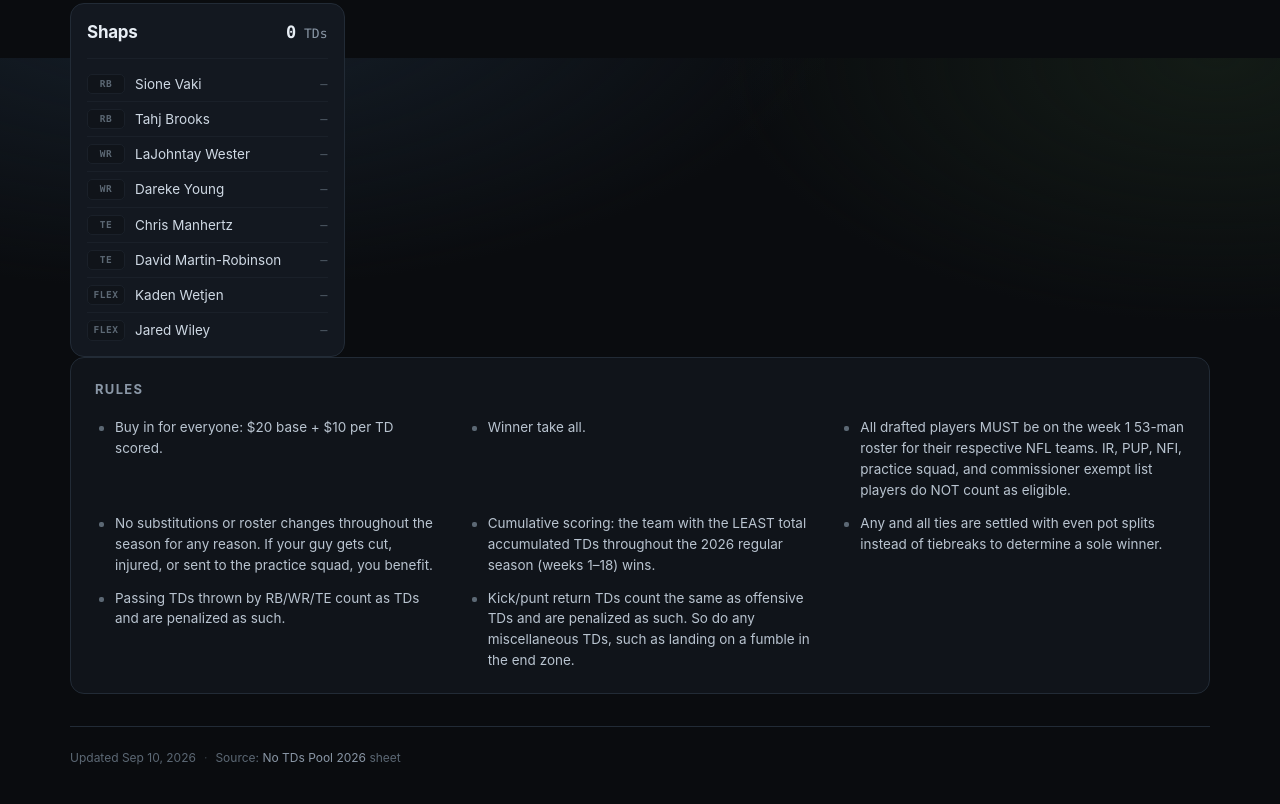
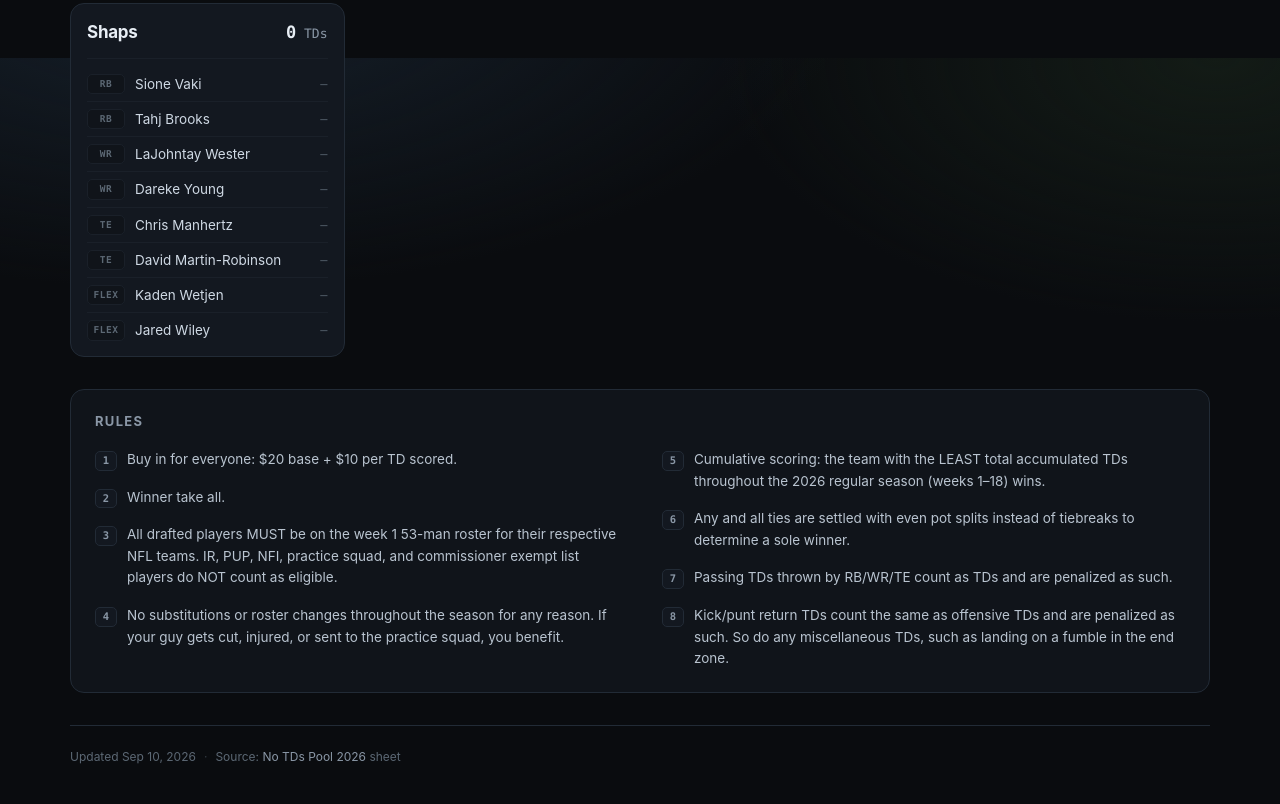
Before and after one commit to sdtilliss/notd, a plain HTML site: page index.html in a window 1280 px wide. Shown: the part 1542-2346 px from the top of the page. Drawn offline with Linux system fonts and the light colour scheme.

Commit message:
Clarify stat label and rebuild the rules layout
"Clean rosters" counted players, not rosters, so rename it to the thing it
actually measures: players with no TDs.

The rules grid locked items into rows sized by the tallest cell, which left
large gaps under the short rules. Switch to balanced CSS columns with
break-inside: avoid so the list flows evenly, and number the rules so they
can be referenced directly. Collapses to one column under 820px.

Co-Authored-By: Claude Opus 5 <noreply@anthropic.com>

```diff
--- a/assets/styles.css
+++ b/assets/styles.css
@@ -241,6 +241,7 @@ body {
   display: grid;
   grid-template-columns: repeat(auto-fill, minmax(272px, 1fr));
   gap: 14px;
+  margin-bottom: 32px;
 }
 
 .team {
@@ -343,28 +344,42 @@ body {
   list-style: none;
   margin: 0;
   padding: 0;
-  display: grid;
-  grid-template-columns: repeat(auto-fit, minmax(330px, 1fr));
-  gap: 12px 28px;
+  columns: 2;
+  column-gap: 44px;
+  counter-reset: rule;
 }
 
 .rules li {
+  break-inside: avoid;
+  -webkit-column-break-inside: avoid;
+  page-break-inside: avoid;
   position: relative;
-  padding-left: 20px;
+  padding-left: 32px;
+  margin-bottom: 16px;
   font-size: 13.5px;
   color: #b9c4d0;
-  line-height: 1.55;
+  line-height: 1.6;
+  counter-increment: rule;
 }
 
+.rules li:last-child { margin-bottom: 0; }
+
 .rules li::before {
-  content: "";
+  content: counter(rule);
   position: absolute;
-  left: 4px;
-  top: 9px;
-  width: 5px;
-  height: 5px;
-  border-radius: 2px;
-  background: var(--dim);
+  left: 0;
+  top: 2px;
+  width: 20px;
+  padding: 1px 0;
+  text-align: center;
+  font-family: var(--mono);
+  font-size: 10.5px;
+  font-weight: 600;
+  line-height: 1.5;
+  color: var(--muted);
+  background: var(--card);
+  border: 1px solid var(--line);
+  border-radius: 5px;
 }
 
 /* ---------- footer ---------- */
@@ -390,6 +405,11 @@ body {
   .panel { padding: 18px 16px; }
   .row { grid-template-columns: 24px 1fr 40px; gap: 10px; }
   .row .bar { display: none; }
+  .rules { columns: 1; }
+}
+
+@media (max-width: 820px) {
+  .rules { columns: 1; }
 }
 
 @media (prefers-reduced-motion: reduce) {
--- a/index.html
+++ b/index.html
@@ -20,7 +20,7 @@
       <dl class="masthead-stats">
         <div><dt>Pot</dt><dd id="stat-pot">—</dd></div>
         <div><dt>TDs allowed</dt><dd id="stat-tds">—</dd></div>
-        <div><dt>Clean rosters</dt><dd id="stat-clean">—</dd></div>
+        <div><dt>Players with no TDs</dt><dd id="stat-clean">—</dd></div>
       </dl>
     </header>
 
```
